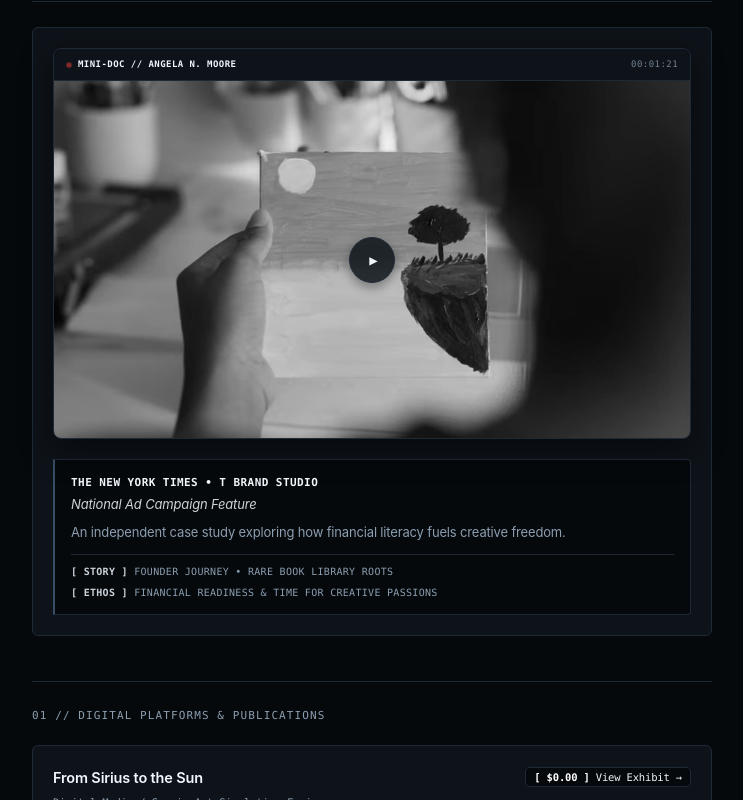
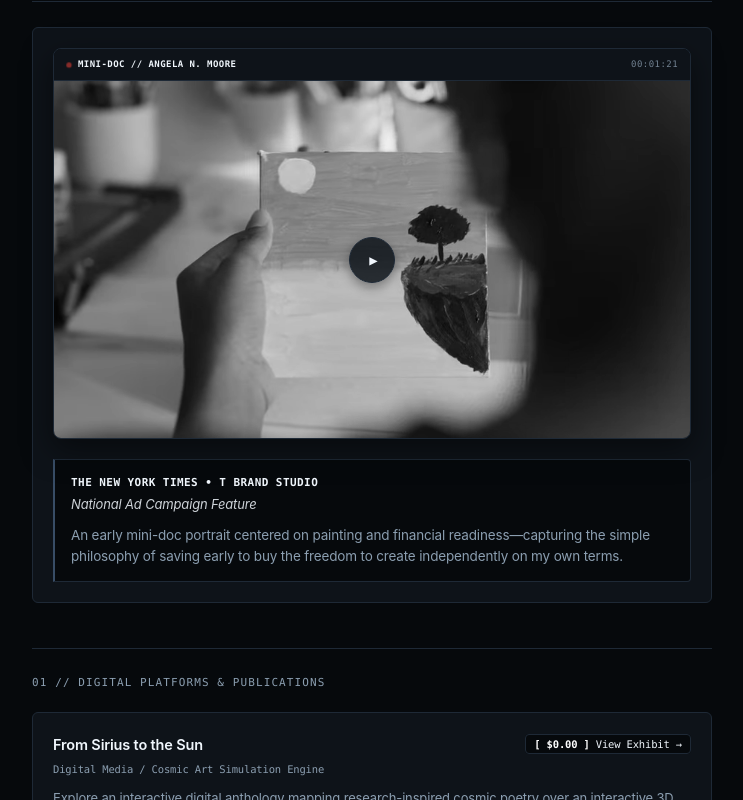
Before and after one commit to Cyber-Chic/themoorearchive, a plain HTML site: page hub.html in a window 1280 px wide. Shown: the part 373-1173 px from the top of the page, without its empty margins (268-1011 px from the left). Drawn offline with Linux system fonts and the light colour scheme.

Commit message:
Update hub.html

```diff
--- a/hub.html
+++ b/hub.html
@@ -499,35 +499,23 @@
                             </div>
                         </a>
 
-                        <!-- DECLUTTERED EXHIBIT METADATA PLACARD -->
+<!-- ELEVATED GALLERY PLACARD -->
 <div class="ledger-text" style="font-family: var(--font-mono); font-size: 11px; border-left: 2px solid var(--border-glow); padding: 14px 16px; background: var(--bg-canvas); text-align: left; color: var(--text-muted); border-radius: 0 4px 4px 0; line-height: 1.6; margin-top: 8px;">
     <div style="font-weight: 600; color: var(--text-main); text-transform: uppercase; letter-spacing: 0.04em; margin-bottom: 2px;">
         The New York Times • T Brand Studio
     </div>
-                            <div style="font-family: var(--font-sans); font-size: 13px; font-style: italic; color: var(--text-main); opacity: 0.85; margin-bottom: 8px;">
+    <div style="font-family: var(--font-sans); font-size: 13px; font-style: italic; color: var(--text-main); opacity: 0.85; margin-bottom: 10px;">
         National Ad Campaign Feature
     </div>
 
-                            <p style="font-family: var(--font-sans); font-size: 13px; color: var(--text-muted); margin: 0 0 12px 0; line-height: 1.5;">
-                                An independent case study exploring how financial literacy fuels creative freedom.
+    <p style="font-family: var(--font-sans); font-size: 13.5px; color: var(--text-muted); margin: 0; line-height: 1.55;">
+        An early mini-doc portrait centered on painting and financial readiness—capturing the simple philosophy of saving early to buy the freedom to create independently on my own terms.
     </p>
-
-                            <!-- CLEAN STACKED STORY & ETHOS ROWS -->
-                            <div style="font-size: 10px; color: var(--text-muted); display: flex; flex-direction: column; gap: 6px; text-transform: uppercase; letter-spacing: 0.03em; border-top: 1px solid var(--border-muted); padding-top: 10px;">
-                                <div style="line-height: 1.45;">
-                                    <span style="color: var(--accent-glow); font-weight: 600;">[ STORY ]</span> Founder Journey • Rare Book Library Roots
-                                </div>
-                                <div style="line-height: 1.45;">
-                                    <span style="color: var(--accent-glow); font-weight: 600;">[ ETHOS ]</span> Financial Readiness &amp; Time for Creative Passions
-                                </div>
-                            </div>
 </div>
 
                 </div>
-                </div>
             </section>
         </main>
-
 
         <!-- THE COMMERCIAL DIRECTORY & ACQUISITIONS -->
         <section>
```
Lines whose indentation alone changed are shown as unchanged.
